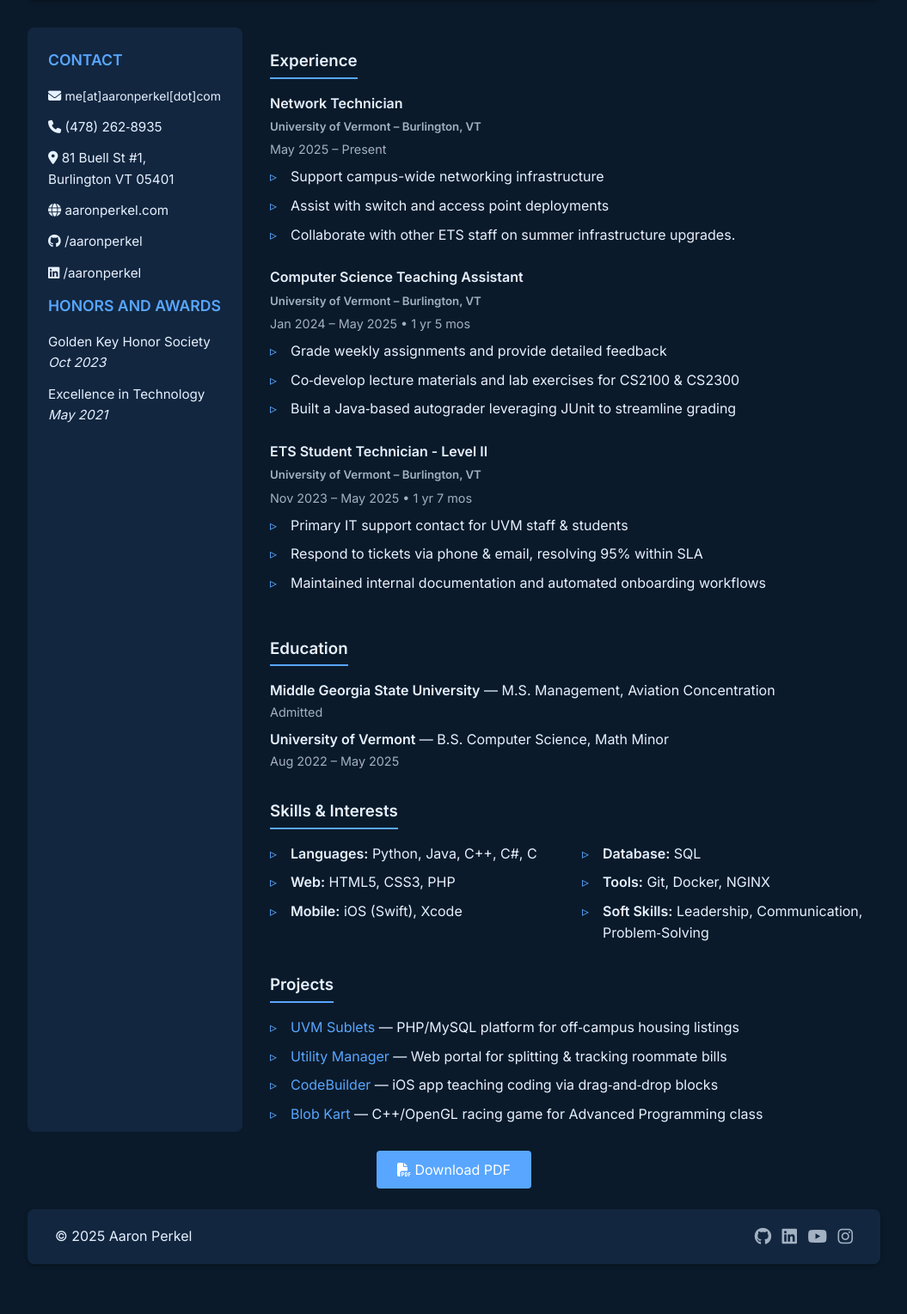
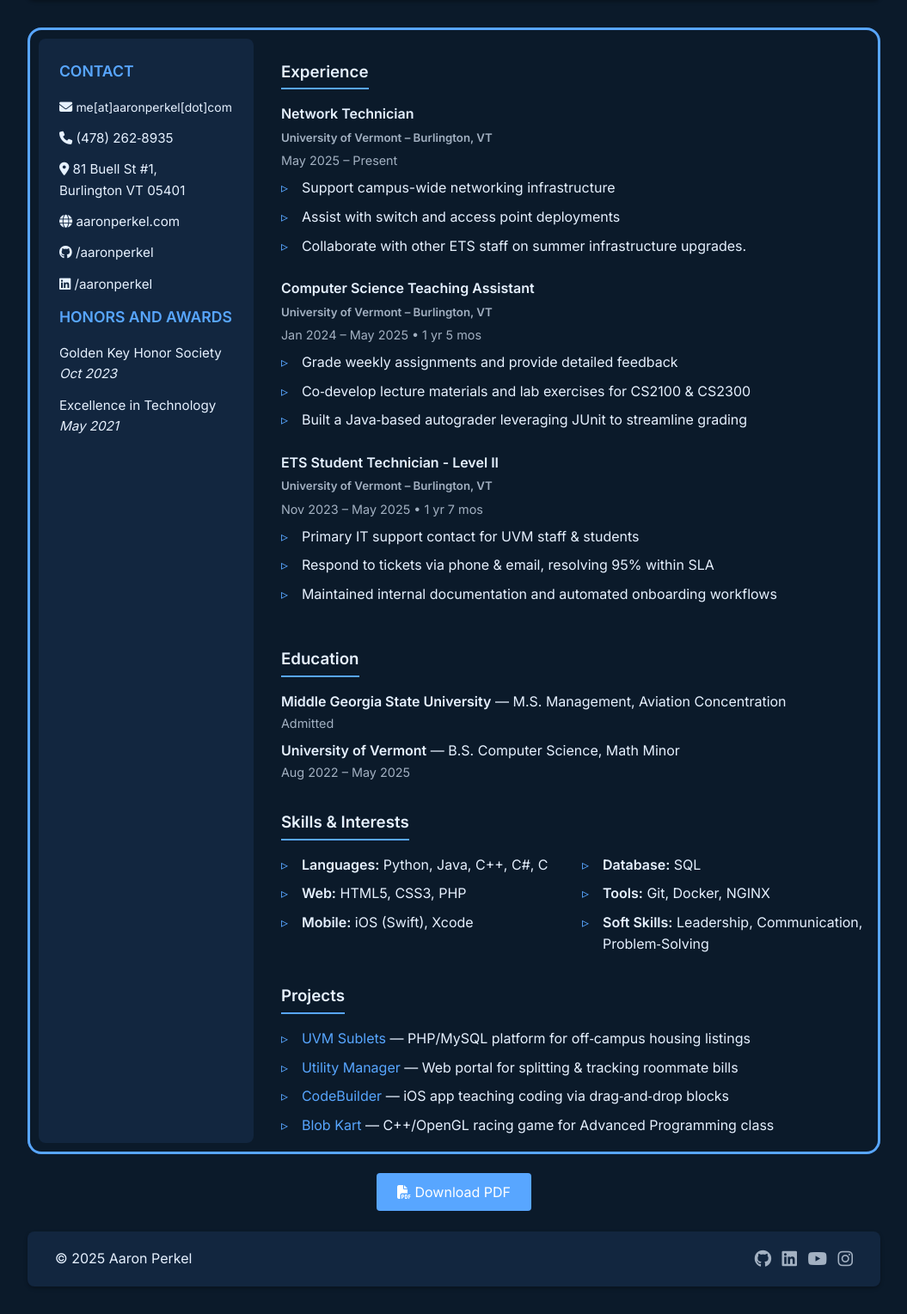
Before and after one commit to aaronperkel/Personal-Web-Site, a PHP site: page /resume.php in a window 1280 px wide. Shown: the part 194-1723 px from the top of the page at 86% size, without its empty margins (112-1167 px from the left). Before the commit the page ends 1665 px from the top, so only its background shows below. Run offline with PHP 8.4, Linux system fonts and the light colour scheme; some libraries are stand-ins or nearby versions.

Commit message:
resume outline

```diff
--- a/src/css/style.css
+++ b/src/css/style.css
@@ -410,6 +410,11 @@ body.no-scroll {
     grid-template-columns: 250px 1fr;
     gap: 2rem;
     margin-top: 2rem;
+    max-width: 1000px;
+    margin: auto;
+    border: 3px solid var(--accent);
+    border-radius: 16px;
+    padding: 1%;
 }
 
 .resume .sidebar {
```
